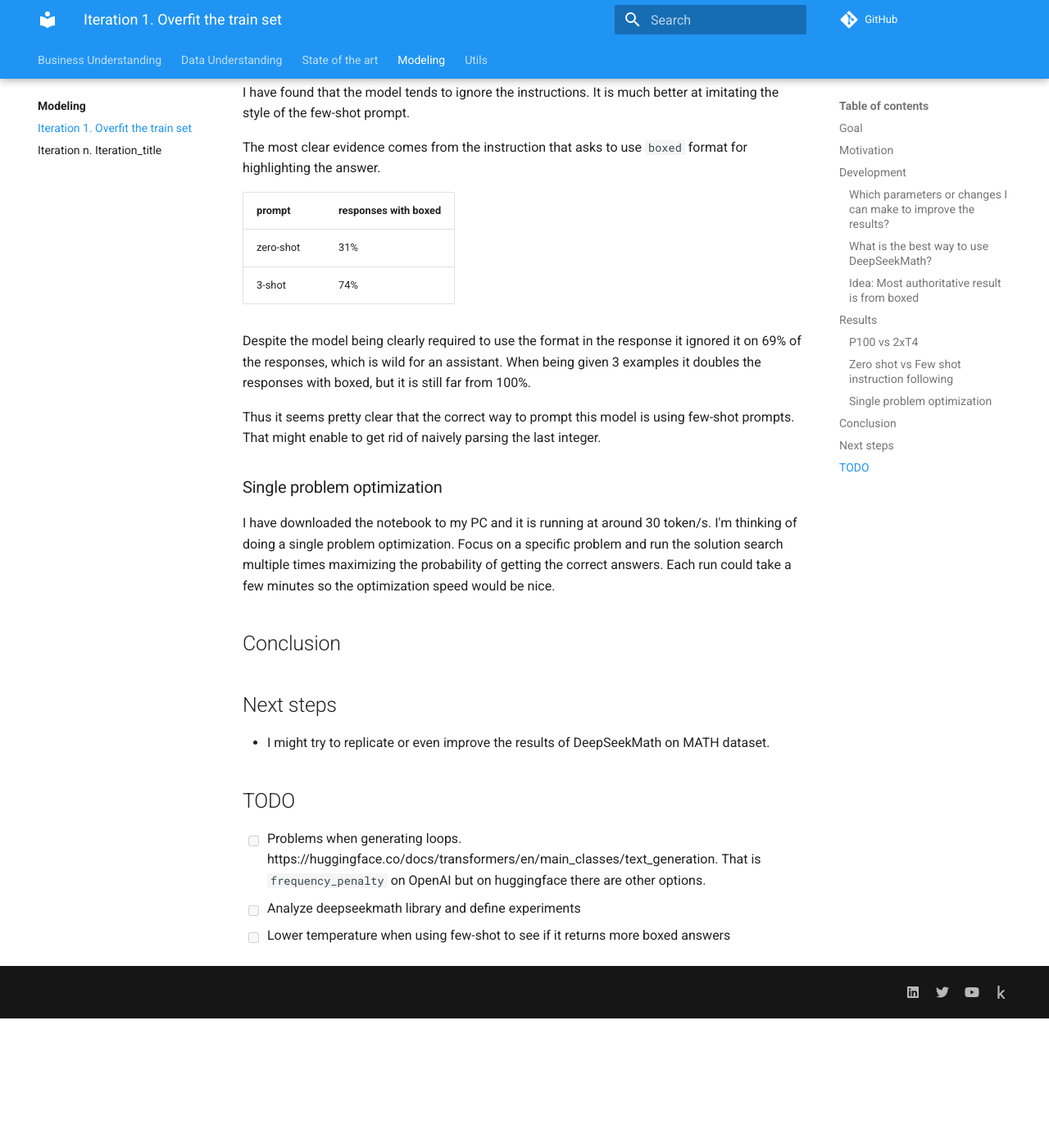
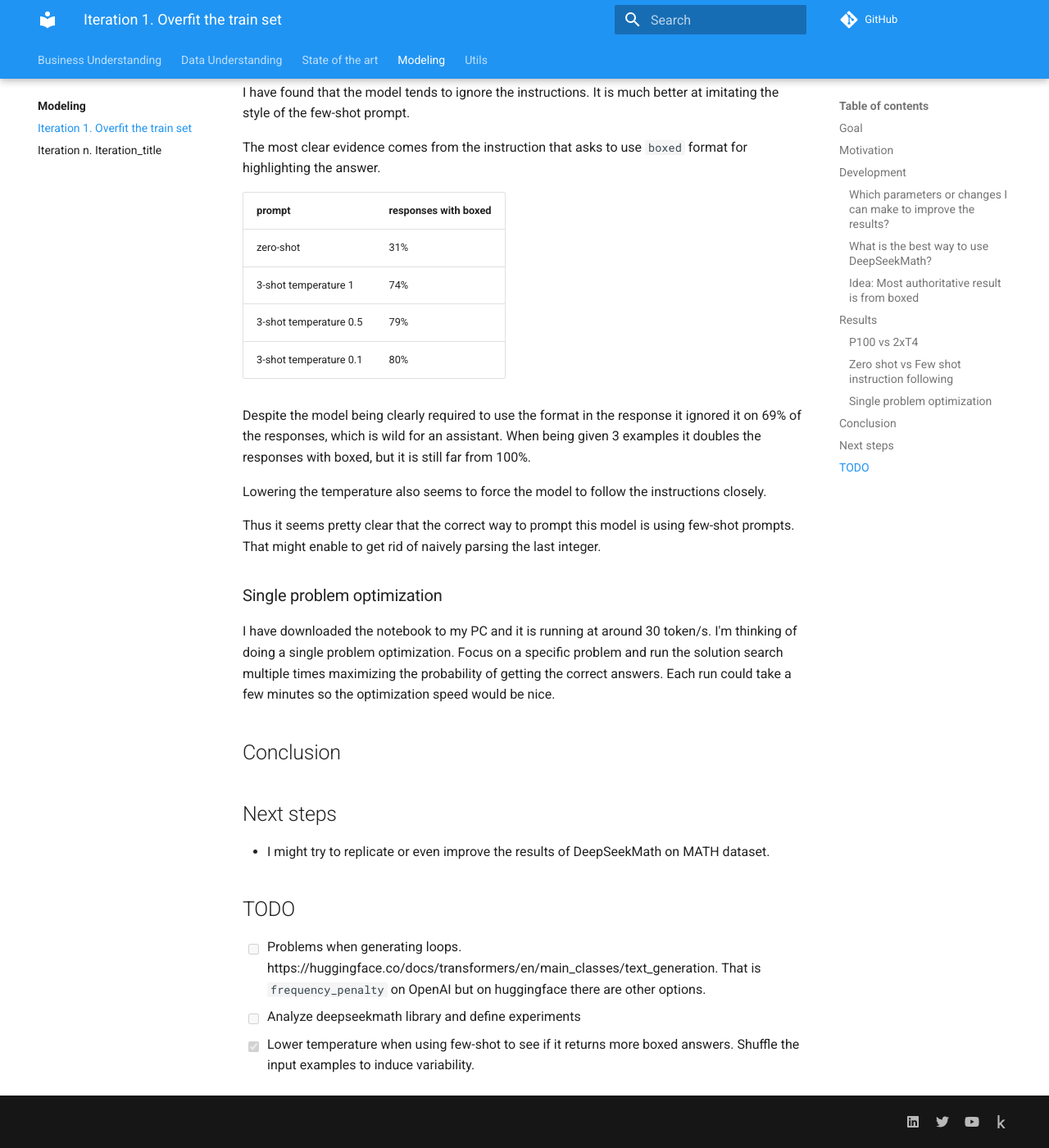
Before and after one commit to ironbar/aimo, an MkDocs documentation site: the page built from docs/modeling/Iteration_01.md, in a window 1280 px wide and 1400 px high, scrolled down 2126 px. Shown: the whole window at 82% size. Built offline with MkDocs 1.6.1 and Material for MkDocs 9.7.7, drawn with Linux system fonts in a browser that asks for light colours; comment, search, counter and statistics services are not loaded; before the commit the page ends 3368 px from its top, so only the background shows below that.

Commit message:
updated results

```diff
--- a/docs/modeling/Iteration_01.md
+++ b/docs/modeling/Iteration_01.md
@@ -73,14 +73,18 @@ I have found that the model tends to ignore the instructions. It is much better
 The most clear evidence comes from the instruction that asks to use `boxed` format
 for highlighting the answer.
 
-| prompt    | responses with boxed |
-|-----------|----------------------|
-| zero-shot | 31%                  |
-| 3-shot    | 74%                  |
+| prompt                 | responses with boxed |
+|------------------------|----------------------|
+| zero-shot              | 31%                  |
+| 3-shot temperature 1   | 74%                  |
+| 3-shot temperature 0.5 | 79%                  |
+| 3-shot temperature 0.1 | 80%                  |
 
 Despite the model being clearly required to use the format in the response it ignored
 it on 69% of the responses, which is wild for an assistant. When being given 3 examples
 it doubles the responses with boxed, but it is still far from 100%.
+
+Lowering the temperature also seems to force the model to follow the instructions closely.
 
 Thus it seems pretty clear that the correct way to prompt this model is using
 few-shot prompts. That might enable to get rid of naively parsing the last integer.
@@ -102,4 +106,4 @@ the optimization speed would be nice.
 
 - [ ] Problems when generating loops. https://huggingface.co/docs/transformers/en/main_classes/text_generation. That is `frequency_penalty` on OpenAI but on huggingface there are other options.
 - [ ] Analyze deepseekmath library and define experiments
-- [ ] Lower temperature when using few-shot to see if it returns more boxed answers
+- [x] Lower temperature when using few-shot to see if it returns more boxed answers. Shuffle the input examples to induce variability.
```
